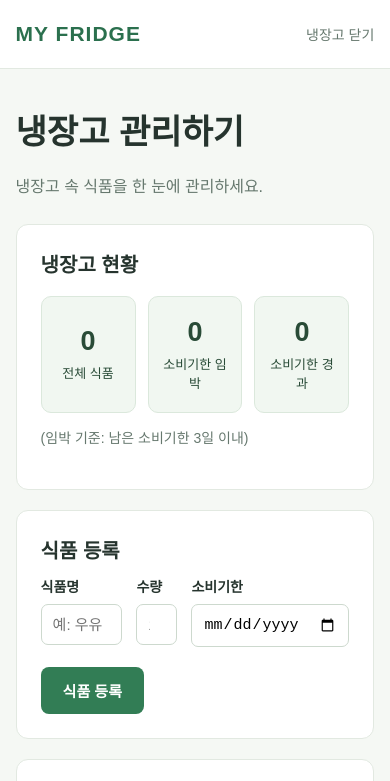
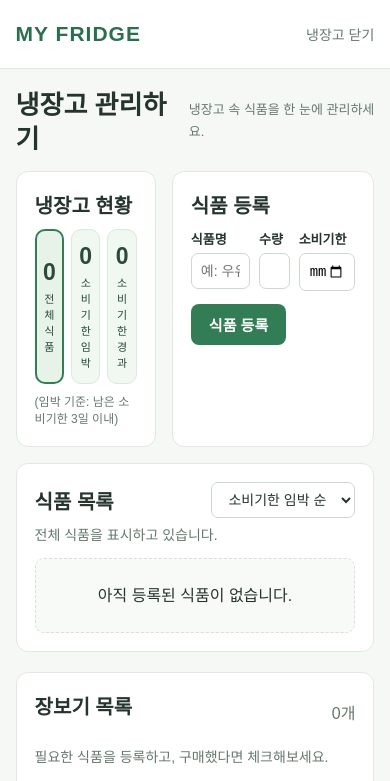
Before and after one commit to Jueun-Ha/my-fridge, a plain HTML site: page main.html in a window 390 px wide. Shown: the top 781 px of the page. Drawn offline with Linux system fonts and the light colour scheme.

Commit message:
Update style.css

```diff
--- a/style.css
+++ b/style.css
@@ -147,3 +147,76 @@ p { line-height: 1.7; }
   text-decoration: line-through;
   color: #999;
 }
+
+
+/* 3주차: 소비기한 필터 및 D-day 표시 */
+.summary-box { cursor: pointer; }
+.summary-box:hover { background: #e7f2e8; }
+.summary-box.is-active { border: 2px solid #327d55; background: #e7f2e8; }
+.dday-badge { display: inline-block; margin-top: 8px; padding: 4px 9px; border-radius: 6px; font-size: 12px; font-weight: bold; }
+.status-normal { background: #edf5ef; color: #397f59; }
+.status-soon { background: #fff3d6; color: #9a6300; }
+.status-expired { background: #fde9e9; color: #b33232; }
+
+
+/* 3주차 레이아웃 개선: PC에서는 현황과 식품 등록을 나란히 배치 */
+.page-main { padding-top: 20px; }
+.page-heading {
+  display: flex;
+  align-items: baseline;
+  justify-content: space-between;
+  gap: 12px;
+  margin-bottom: 14px;
+}
+.page-heading h1 { font-size: 26px; line-height: 1.3; margin: 0; }
+.page-heading p { margin: 0; font-size: 13px; }
+
+.dashboard-grid {
+  display: grid;
+  grid-template-columns: minmax(0, 0.9fr) minmax(0, 1.3fr);
+  gap: 16px;
+  align-items: stretch;
+  margin-bottom: 16px;
+}
+.dashboard-grid > .panel { min-width: 0; padding: 18px; margin-bottom: 0; }
+.dashboard-grid h2 { margin-bottom: 10px; }
+.dashboard-grid .section-help { margin: 10px 0 0; font-size: 12px; line-height: 1.45; }
+
+/* 현황 카드가 좁은 열에서도 보기 좋도록 간격을 조정 */
+.dashboard-grid .summary-grid { gap: 7px; margin-top: 10px; }
+.dashboard-grid .summary-box { min-width: 0; padding: 13px 5px; }
+.dashboard-grid .summary-box strong { font-size: 23px; margin-bottom: 4px; }
+.dashboard-grid .summary-box span { display: block; font-size: 11px; }
+
+/* 식품 등록 폼을 한 줄로 정리하여 세로 공간을 절약 */
+.dashboard-grid .form-grid {
+  grid-template-columns: minmax(0, 1.25fr) minmax(0, 0.65fr) minmax(0, 1.2fr);
+  gap: 9px;
+}
+.dashboard-grid .field { min-width: 0; }
+.dashboard-grid .field label { font-size: 13px; margin-bottom: 5px; }
+.dashboard-grid .field input { min-width: 0; padding: 9px; font-size: 14px; }
+.dashboard-grid .form-button { margin-top: 13px; padding: 10px 18px; }
+
+/* 첫 화면에서 식품 목록 제목과 내용이 보이도록 간격 축소 */
+.food-list-panel { padding: 18px 22px; }
+.food-list-panel h2 { margin-bottom: 0; }
+.food-list-panel .section-help { margin: 6px 0 10px; }
+.food-list-panel .empty-state { padding: 19px 12px; }
+
+/* 작은 화면에서 입력 칸과 버튼이 겹치지 않도록 배치 */
+@media (max-width: 650px) {
+  .intro-card { padding: 35px 24px; }
+  h1 { font-size: 28px; }
+  .panel { padding: 18px; }
+  .form-grid { grid-template-columns: 1fr; }
+  .summary-grid { gap: 6px; }
+  .summary-box { padding: 14px 5px; }
+  .summary-box strong { font-size: 23px; }
+  .summary-box span { font-size: 11px; }
+  .food-item { flex-direction: column; align-items: stretch; }
+  .item-actions { justify-content: flex-start; }
+  .shopping-form { flex-direction: column; align-items: stretch; }
+  .shopping-form .primary-button { width: 100%; }
+  .secondary-button { margin-left: 0; }
+}
```
